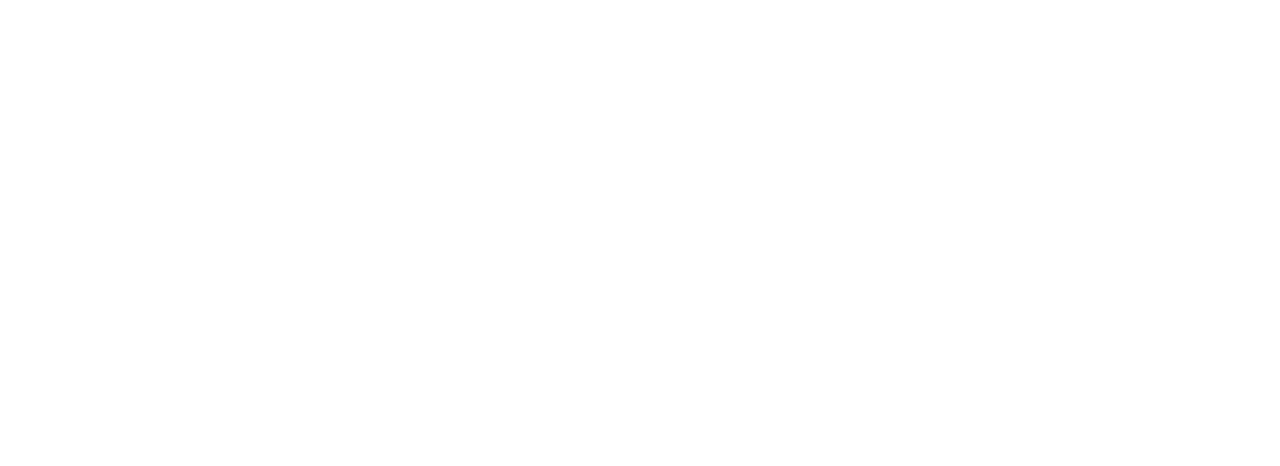
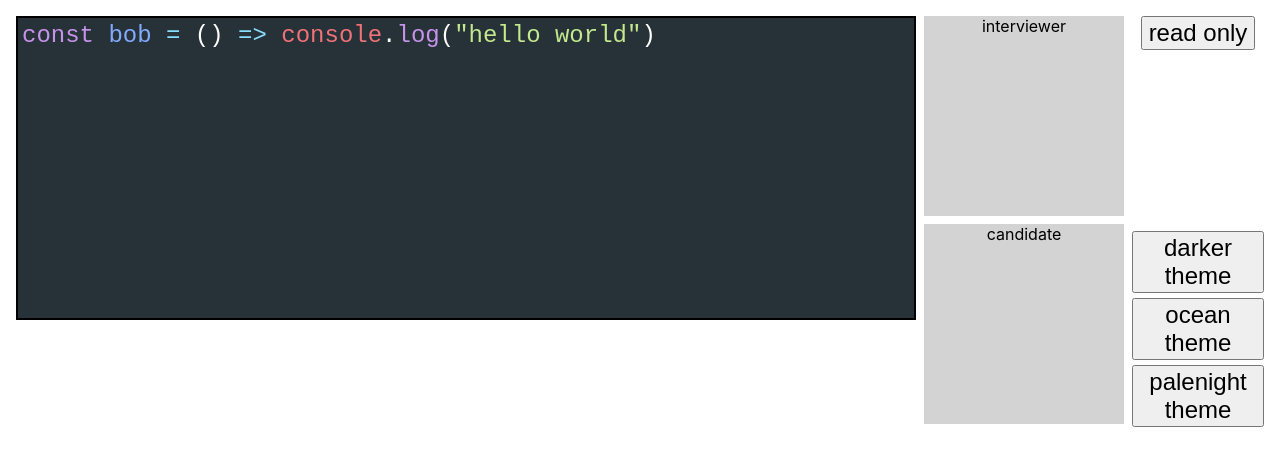
Before and after one commit to HaopengSun/tech-interview-app, a React (Create React App) app in the folder client/: page /interview in a window 1280 px wide. Shown: the top 466 px of the page. Built offline with nearby package versions, Linux system fonts and the light colour scheme.

Commit message:
add codemirror in interview component

```diff
--- a/client/src/App.jsx
+++ b/client/src/App.jsx
@@ -26,7 +26,7 @@
           <Route path="/dashboard">
             <Dashboard />
           </Route>
-          <Route path="/interview/interview_id">
+          <Route path="/interview">
             <Interview />
           </Route>
           <Route path="/interview/new">
--- a/client/src/App.scss
+++ b/client/src/App.scss
@@ -43,3 +43,42 @@
     padding: 0.5em;
   }
 }
+
+.Interview{
+
+  display: flex;
+  padding: 1em;
+  justify-content: space-between;
+
+  .CodeMirror{
+    border: 2px solid black;
+    color: white;
+    text-align: left;
+    min-width: 700px;
+    font-size: 1.5em;
+    width: 70vw;
+  }
+
+  aside{
+    display: flex;
+    .webcam div{
+      width: 200px;
+      height: 200px;
+      background-color: lightgray;
+      margin-left: 0.5em;
+      margin-bottom: 0.5em;
+    }
+
+    .buttons{
+      margin-left: 0.5em;
+      display: flex;
+      flex-direction: column;
+      justify-content: space-between;
+      button{
+        font-size: 1.5em;
+        margin-bottom: 5px;
+      }
+    }
+  }
+
+}
--- a/client/src/components/Interview.jsx
+++ b/client/src/components/Interview.jsx
@@ -2,15 +2,33 @@
 import { Controlled as CodeMirror } from 'react-codemirror2';
 import 'codemirror/lib/codemirror.css';
 import 'codemirror/theme/material.css';
+import 'codemirror/theme/material-darker.css';
+import 'codemirror/theme/material-ocean.css';
+import 'codemirror/theme/material-palenight.css';
+import 'codemirror/theme/neat.css';
+import 'codemirror/mode/xml/xml.js';
+import 'codemirror/mode/javascript/javascript.js';
 
 const Interview = props => {
-  const [code, setCode] = useState('<h1>')
+  const [code, setCode] = useState('const bob = () => console.log("hello world")')
+  const [options, setOptions] = useState({
+    theme: 'material',
+    mode: 'javascript',
+    tabSize: 2,
+    readOnly: false
+  })
+
+  const themeChange = (themeName) => {
+    console.log(themeName, {...options, theme: themeName})
+    setOptions({...options, theme: themeName})
+  }
+
   return (
-    <main>
+    <main className="Interview">
       <section>
       <CodeMirror
         value={code}
-        // options={options}
+        options={options}
         onBeforeChange={(editor, data, value) => {
           setCode(value);
         }}
@@ -18,6 +36,26 @@
         }}
       />
       </section>
+
+      <aside>
+        <section className="webcam">
+          <div className='interviewer'>interviewer</div>
+          <div className='candidate'>candidate</div>
+        </section>
+        <section className="buttons">
+          <div>
+            <button onClick={() => setOptions({...options, readOnly: !options.readOnly})}>
+              {options.readOnly ? "take over" : "read only"}
+            </button>
+          </div>
+          <div className='theme-selection'>
+            <button onClick={() => themeChange('material-darker')}>darker theme</button>
+            <button onClick={() => themeChange('material-ocean')}>ocean theme</button>
+            <button onClick={() => themeChange('material-palenight')}>palenight theme</button>
+          </div>
+        </section>
+      </aside>
+
     </main>
   )
 }
```
